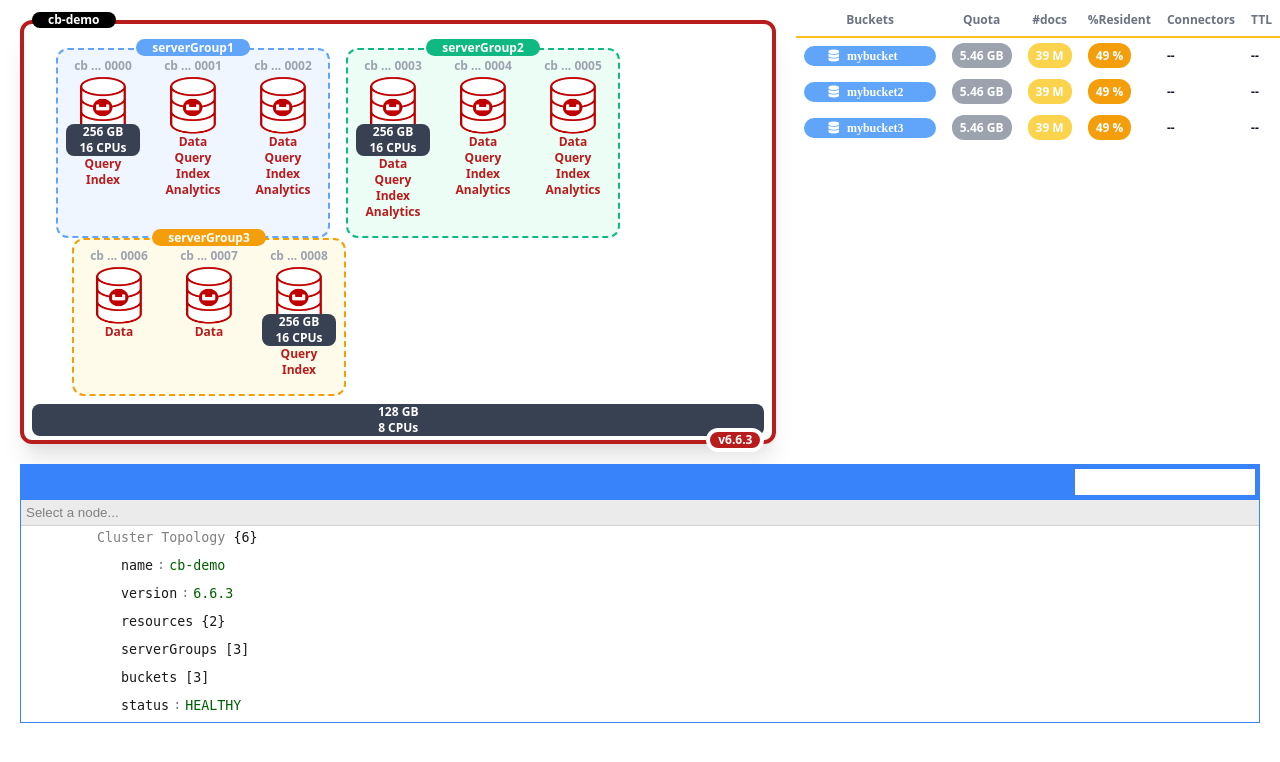
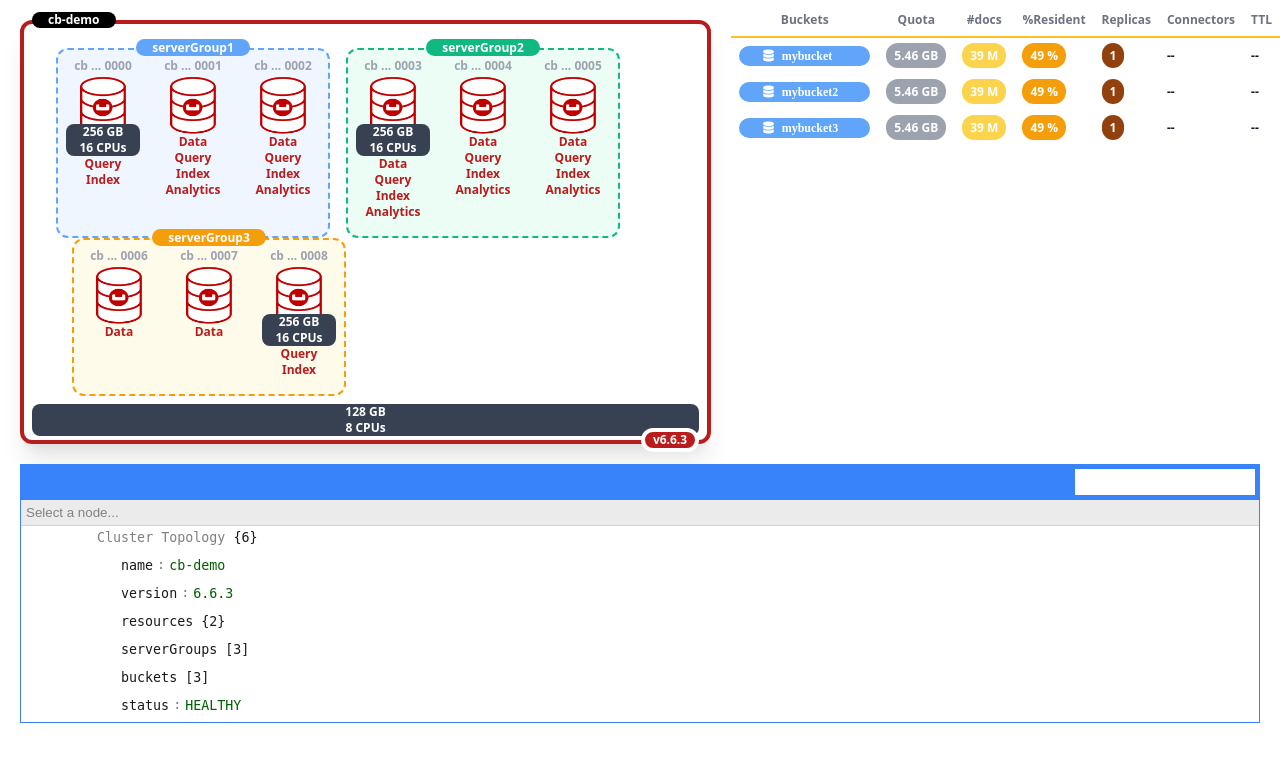
Before and after one commit to couchbaselabs/topology-ui, a plain HTML site: page index.html in a window 1280 px wide. Drawn offline with nearby package versions, Linux system fonts and the light colour scheme.

Commit message:
Add replicas

```diff
--- a/index.html
+++ b/index.html
@@ -146,9 +146,30 @@
                     status: "HEALTHY"
                 }
             ],
-            buckets: [{ name: "mybucket", quota: 5590, documents: 39000000, ratio: 49, connectors: ["mobile","kafka", "elastic"]},
-                { name: "mybucket2", quota: 5590, documents: 39000000, ratio: 49, connectors: ["mobile","kafka", "elastic"]},
-                { name: "mybucket3", quota: 5590, documents: 39000000, ratio: 49, connectors: ["mobile","kafka", "elastic"]}],
+            buckets: [{
+                name: "mybucket",
+                quota: 5590,
+                documents: 39000000,
+                ratio: 49,
+                "replicas": 1,
+                "connectors": ["mobile", "kafka", "elastic"]
+            },
+                {
+                    name: "mybucket2",
+                    quota: 5590,
+                    documents: 39000000,
+                    ratio: 49,
+                    "replicas": 1,
+                    "connectors": ["mobile", "kafka", "elastic"]
+                },
+                {
+                    name: "mybucket3",
+                    quota: 5590,
+                    documents: 39000000,
+                    ratio: 49,
+                    "replicas": 1,
+                    "connectors": ["mobile", "kafka", "elastic"]
+                }],
             status: "HEALTHY"
         }
     let content = document.getElementById("display");
--- a/js/couchbase-info.js
+++ b/js/couchbase-info.js
@@ -191,6 +191,9 @@
     "                                            %Resident\n" +
     "                                        </th>\n" +
     "                                        <th class=\"px-2 py-2 text-xs text-gray-500\">\n" +
+    "                                            Replicas\n" +
+    "                                        </th>\n" +
+    "                                        <th class=\"px-2 py-2 text-xs text-gray-500\">\n" +
     "                                            Connectors\n" +
     "                                        </th>\n" +
     "                                        <th class=\"px-2 py-2 text-xs text-gray-500\">\n" +
@@ -236,6 +239,11 @@
     "                                        <td class=\"px-2 py-2 text-xs text-gray-500\">\n" +
     "                                            <div class=\"text-xs text-gray-900\">\n" +
     "                                                <span class=\"px-2 py-1 text-xs text-white font-bold bg-yellow-500 rounded-xl shadow-400\">"+bucket.ratio+" %</span>\n" +
+    "                                            </div>\n" +
+    "                                        </td>\n" +
+    "                                        <td class=\"px-2 py-2 text-xs text-gray-500\">\n" +
+    "                                            <div class=\"text-xs text-gray-900\">\n" +
+    "                                                <span class=\"px-2 py-1 text-xs text-white font-bold bg-yellow-800 rounded-xl shadow-400\">"+bucket.replicas+"</span>\n" +
     "                                            </div>\n" +
     "                                        </td>\n" +
     "                                        <td class=\"px-2 py-2\">\n" +
```
